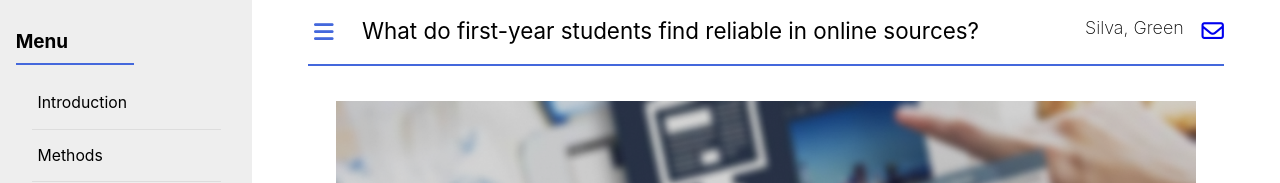
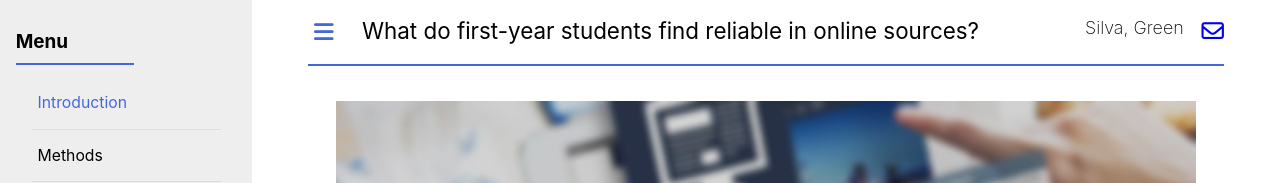
Before and after one commit to michaelmendoza/kairos2020-silva-green-mendoza, a React (Create React App) app: page / in a window 1280 px wide. Shown: the top 183 px of the page. Built offline with nearby package versions, Linux system fonts and the light colour scheme.

Commit message:
Active tab based on URL path

```diff
--- a/src/components/NavView.js
+++ b/src/components/NavView.js
@@ -12,24 +12,21 @@ function NavView() {
   const { mobileNav, setMobileNav } = useContext(AppContext);
   const handleMobileNav = () => { setMobileNav(false) };
   const navClass = "nav-view " + (mobileNav ? 'nav-mobile-on':'');
-
-  const [ active, setActive ] = useState(-1);
-  const activeNav = (index) => {  return active == index ? "active" : "" }
-  const setActiveNav = (index) => { setActive(index); handleMobileNav(); }
+  const activeNavClass = (path) => { return document.location.pathname == path ? "active" : "" };
 
   return (
     <nav className={navClass}>
       <span className="nav-close"> <button onClick={handleMobileNav}> <i className="fas fa-times"></i> </button> </span>
       <section className="menu-nav">
-        <h2> Menu </h2>
+      <h2> Menu </h2>
       <ul>
-          <li className={ activeNav(0) }> <Link to="/"> <button onClick={ () => setActiveNav(0) }> Introduction </button> </Link> </li>
-          <li className={ activeNav(1) }> <Link to="methods" ><button onClick={ () => setActiveNav(1) }> Methods </button> </Link> </li>
-          <li className={ activeNav(2) }> <Link to="findings" ><button onClick={ () => setActiveNav(2) }> Findings </button> </Link> </li>
-          <li className={ activeNav(3) }> <Link to="context" ><button onClick={ () => setActiveNav(3) }> Context and Discussion </button> </Link> </li>
-          <li className={ activeNav(4) }> <Link to="implications" ><button onClick={ () => setActiveNav(4) }> Implications </button> </Link> </li>
-          <li className={ activeNav(5) }> <Link to="references"><button onClick={ () => setActiveNav(5) }> References </button></Link></li>
-          <li className={ activeNav(6) }> <Link to="contact" ><button onClick={ () => setActiveNav(6) }> Contact </button> </Link> </li>
+          <li className={ activeNavClass("/") }> <Link to="/"> <button onClick={handleMobileNav}> Introduction </button> </Link> </li>
+          <li className={ activeNavClass("/methods") }> <Link to="methods" ><button onClick={handleMobileNav}> Methods </button> </Link> </li>
+          <li className={ activeNavClass("/findings") }> <Link to="findings" ><button onClick={handleMobileNav}> Findings </button> </Link> </li>
+          <li className={ activeNavClass("/context") }> <Link to="context" ><button onClick={handleMobileNav}> Context and Discussion </button> </Link> </li>
+          <li className={ activeNavClass("/implications") }> <Link to="implications" ><button onClick={handleMobileNav}> Implications </button> </Link> </li>
+          <li className={ activeNavClass("/references") }> <Link to="references"><button onClick={handleMobileNav}> References </button></Link></li>
+          <li className={ activeNavClass("/contact") }> <Link to="contact" ><button onClick={handleMobileNav}> Contact </button> </Link> </li>
         </ul>
       </section>
       <section className="explore-nav">
```
